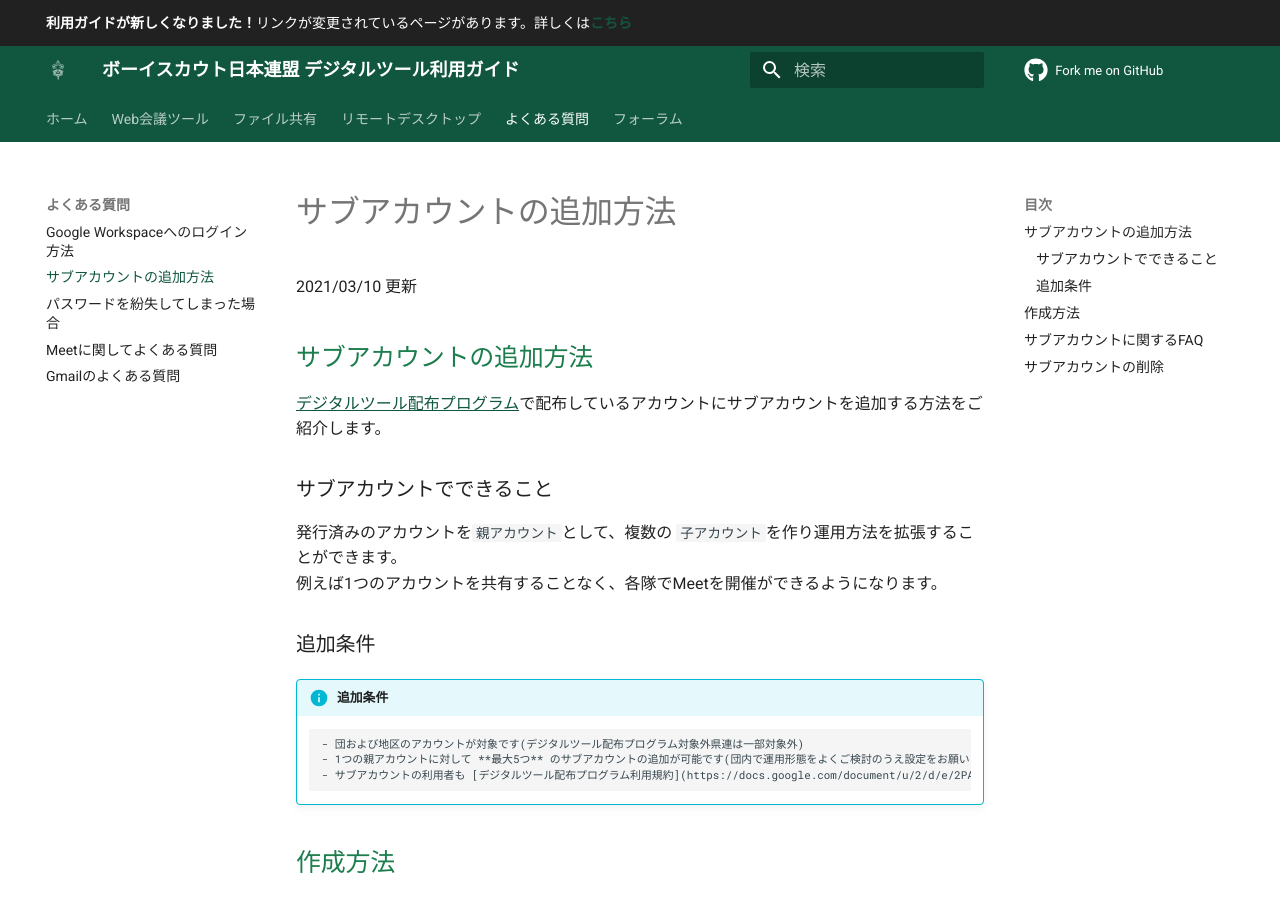
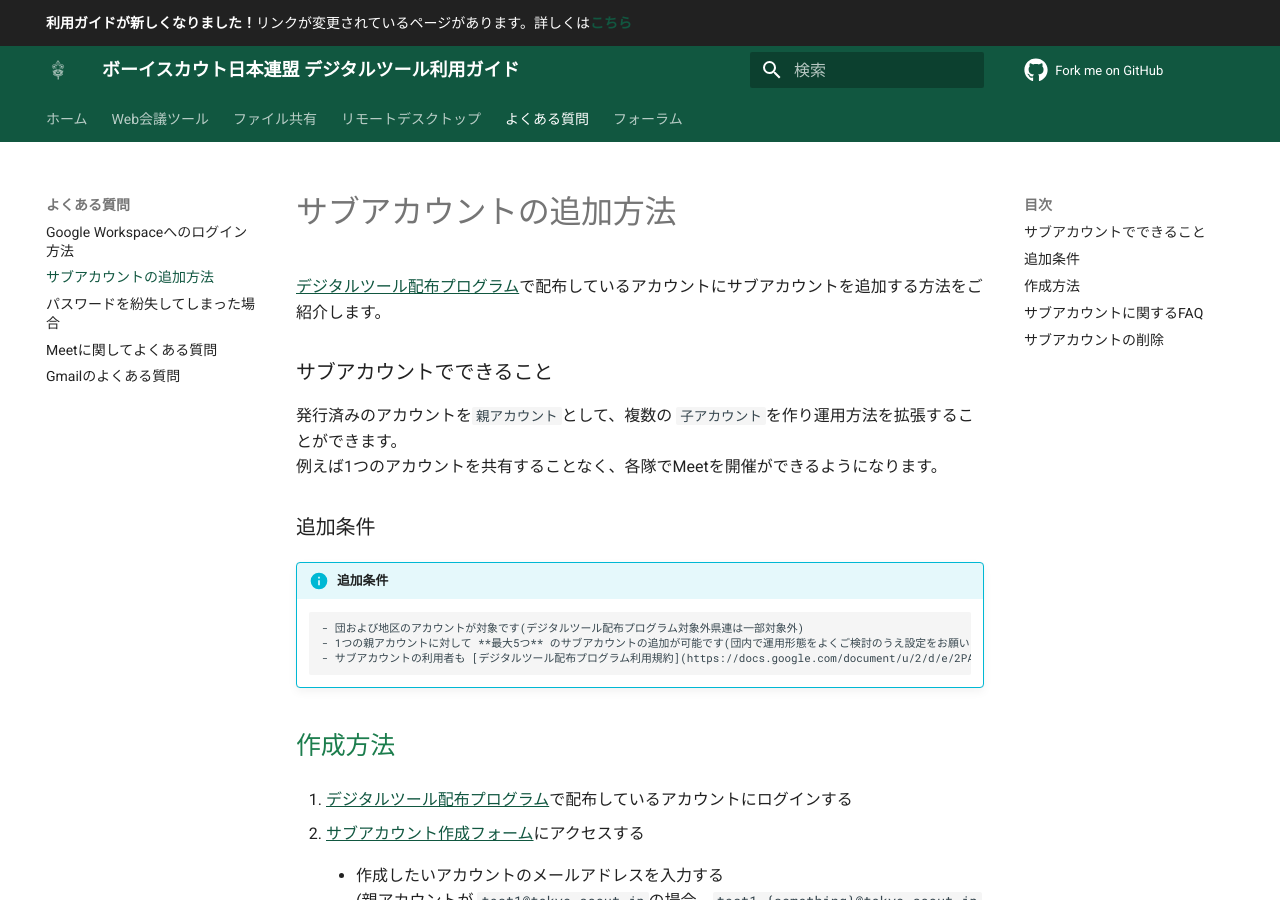
Before and after one commit to Scout-Association-of-Japan/DX-promotion-guidelines, an MkDocs documentation site: the page built from docs/faq/google_workspace/create_sub_accounts/index.md, in a window 1280 px wide and 900 px high. Built offline with MkDocs 1.6.1 and Material for MkDocs 9.7.7, drawn with Linux system fonts in a browser that asks for light colours; comment, search, counter and statistics services are not loaded.

Commit message:
Update index.md (#154)

```diff
--- a/docs/faq/google_workspace/create_sub_accounts/index.md
+++ b/docs/faq/google_workspace/create_sub_accounts/index.md
@@ -1,10 +1,6 @@
 ---
 title: サブアカウントの追加方法
 ---
-
-2021/03/10 更新
-
-## サブアカウントの追加方法
 
 [デジタルツール配布プログラム](https://www.scout.or.jp/member/digital_tool_program/)で配布しているアカウントにサブアカウントを追加する方法をご紹介します。
 
```
